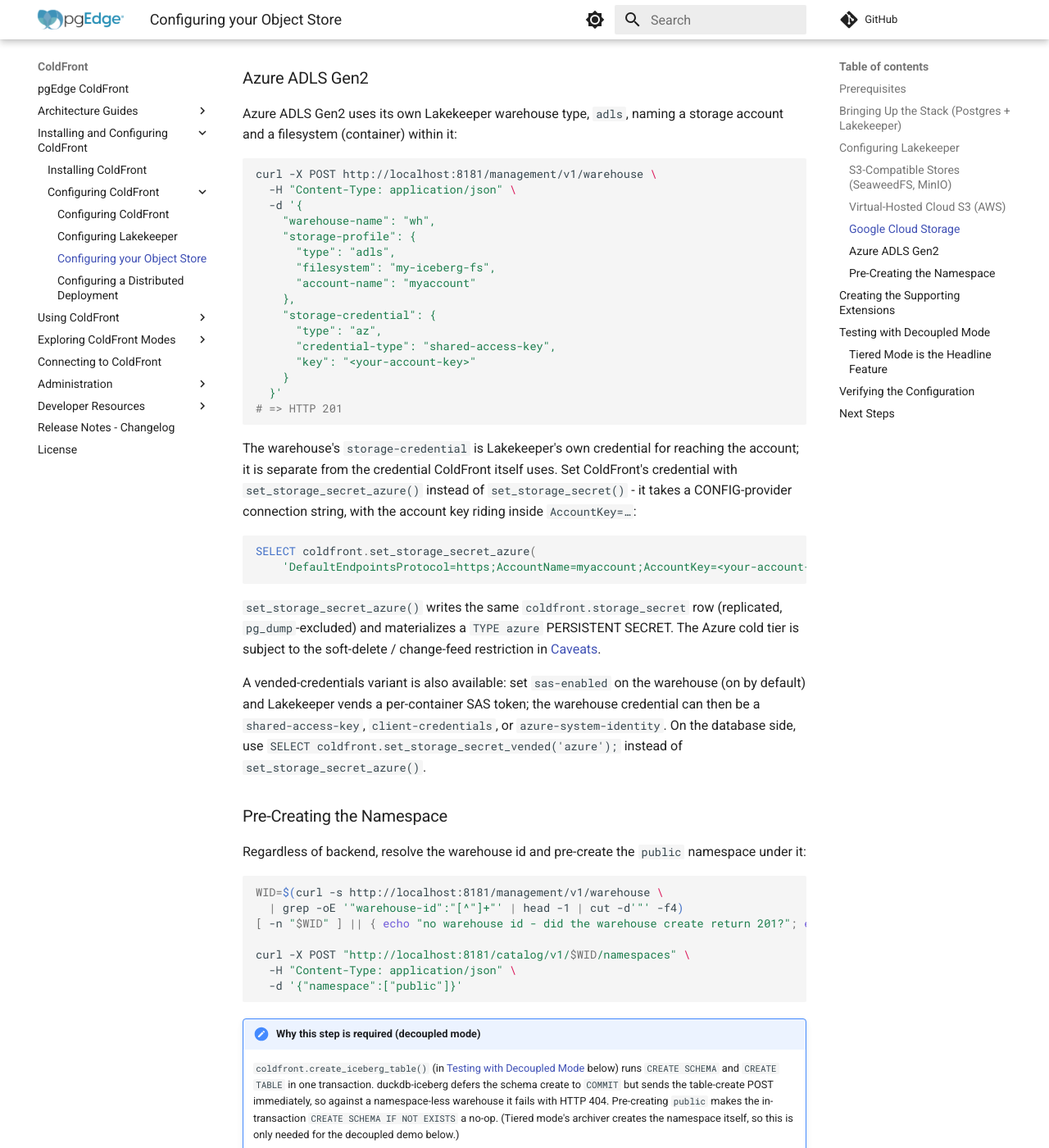
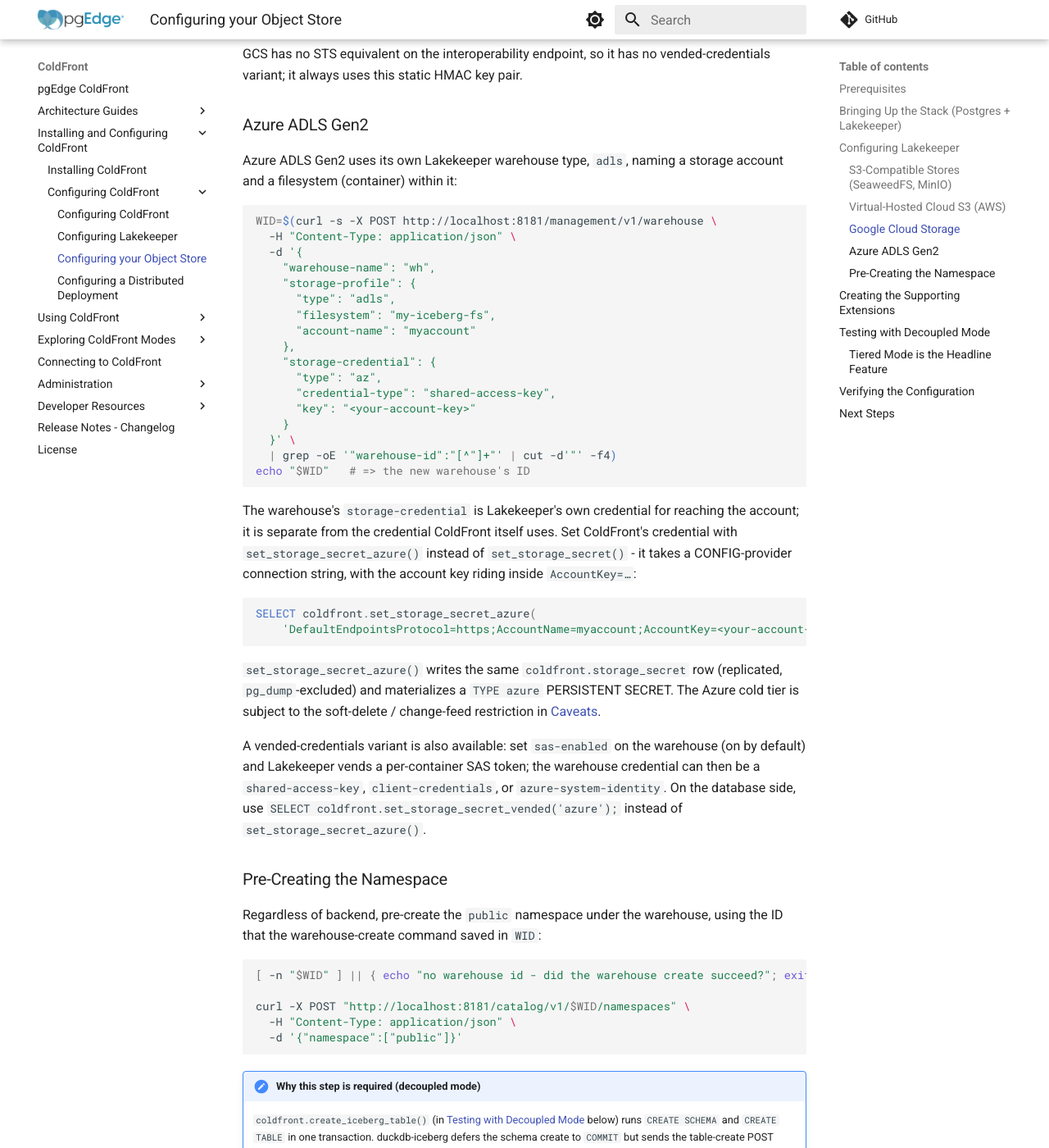
Before and after one commit to pgEdge/coldfront, an MkDocs documentation site: the page built from docs/object_store.md, in a window 1280 px wide and 1400 px high, scrolled down 6553 px. Shown: the whole window at 82% size. Built offline with MkDocs 1.6.1 and Material for MkDocs 9.7.7, drawn with Linux system fonts in a browser that asks for light colours; comment, search, counter and statistics services are not loaded; some of the changed text lies outside the part shown.

Commit message:
docs: save the warehouse ID in each object store create command

````diff
--- a/docs/object_store.md
+++ b/docs/object_store.md
@@ -152,7 +152,7 @@ Create a warehouse with a path-style profile pointed at your store's
 endpoint:
 
 ```bash
-curl -X POST http://localhost:8181/management/v1/warehouse \
+WID=$(curl -s -X POST http://localhost:8181/management/v1/warehouse \
   -H "Content-Type: application/json" \
   -d '{
     "warehouse-name": "wh",
@@ -173,8 +173,9 @@ curl -X POST http://localhost:8181/management/v1/warehouse \
       "aws-access-key-id": "<your-access-key-id>",
       "aws-secret-access-key": "<your-secret-key>"
     }
-  }'
-# => HTTP 201
+  }' \
+  | grep -oE '"warehouse-id":"[^"]+"' | cut -d'"' -f4)
+echo "$WID"   # => the new warehouse's ID
 ```
 
 `region` defaults to `us-east-1` if your store does not use Region
@@ -202,7 +203,7 @@ flags matter:
 Create the warehouse with those flags set:
 
 ```bash
-curl -X POST http://localhost:8181/management/v1/warehouse \
+WID=$(curl -s -X POST http://localhost:8181/management/v1/warehouse \
   -H "Content-Type: application/json" \
   -d '{
     "warehouse-name": "wh",
@@ -222,8 +223,9 @@ curl -X POST http://localhost:8181/management/v1/warehouse \
       "aws-access-key-id": "AKIAEXAMPLE...",
       "aws-secret-access-key": "<your-secret-key>"
     }
-  }'
-# => HTTP 201
+  }' \
+  | grep -oE '"warehouse-id":"[^"]+"' | cut -d'"' -f4)
+echo "$WID"   # => the new warehouse's ID
 ```
 
 The `key-prefix` is an arbitrary path inside the bucket. `coldfront` is only an
@@ -300,7 +302,7 @@ Google Cloud Storage is *not a separate Lakekeeper profile*: it uses an
 with an HMAC key pair standing in for an access key:
 
 ```bash
-curl -X POST http://localhost:8181/management/v1/warehouse \
+WID=$(curl -s -X POST http://localhost:8181/management/v1/warehouse \
   -H "Content-Type: application/json" \
   -d '{
     "warehouse-name": "wh",
@@ -321,8 +323,9 @@ curl -X POST http://localhost:8181/management/v1/warehouse \
       "aws-access-key-id": "<your-hmac-access-key-id>",
       "aws-secret-access-key": "<your-hmac-secret>"
     }
-  }'
-# => HTTP 201
+  }' \
+  | grep -oE '"warehouse-id":"[^"]+"' | cut -d'"' -f4)
+echo "$WID"   # => the new warehouse's ID
 ```
 
 Lakekeeper's native `gcs` profile is service-account only and is
@@ -344,7 +347,7 @@ Azure ADLS Gen2 uses its own Lakekeeper warehouse type, `adls`, naming
 a storage account and a filesystem (container) within it:
 
 ```bash
-curl -X POST http://localhost:8181/management/v1/warehouse \
+WID=$(curl -s -X POST http://localhost:8181/management/v1/warehouse \
   -H "Content-Type: application/json" \
   -d '{
     "warehouse-name": "wh",
@@ -358,8 +361,9 @@ curl -X POST http://localhost:8181/management/v1/warehouse \
       "credential-type": "shared-access-key",
       "key": "<your-account-key>"
     }
-  }'
-# => HTTP 201
+  }' \
+  | grep -oE '"warehouse-id":"[^"]+"' | cut -d'"' -f4)
+echo "$WID"   # => the new warehouse's ID
 ```
 
 The warehouse's `storage-credential` is Lakekeeper's own credential for
@@ -388,13 +392,11 @@ use `SELECT coldfront.set_storage_secret_vended('azure');` instead of
 
 ### Pre-Creating the Namespace
 
-Regardless of backend, resolve the warehouse id and pre-create the
-`public` namespace under it:
+Regardless of backend, pre-create the `public` namespace under the warehouse,
+using the ID that the warehouse-create command saved in `WID`:
 
 ```bash
-WID=$(curl -s http://localhost:8181/management/v1/warehouse \
-  | grep -oE '"warehouse-id":"[^"]+"' | head -1 | cut -d'"' -f4)
-[ -n "$WID" ] || { echo "no warehouse id - did the warehouse create return 201?"; exit 1; }
+[ -n "$WID" ] || { echo "no warehouse id - did the warehouse create succeed?"; exit 1; }
 
 curl -X POST "http://localhost:8181/catalog/v1/$WID/namespaces" \
   -H "Content-Type: application/json" \
````
